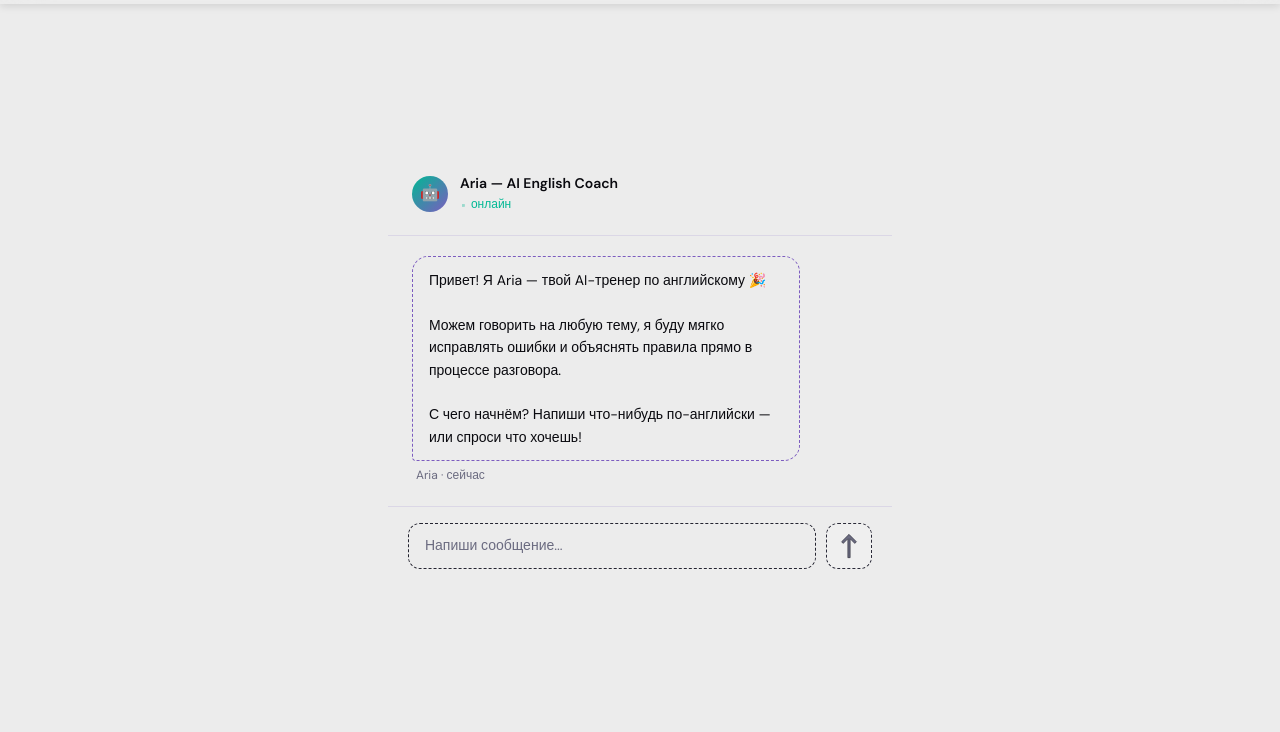
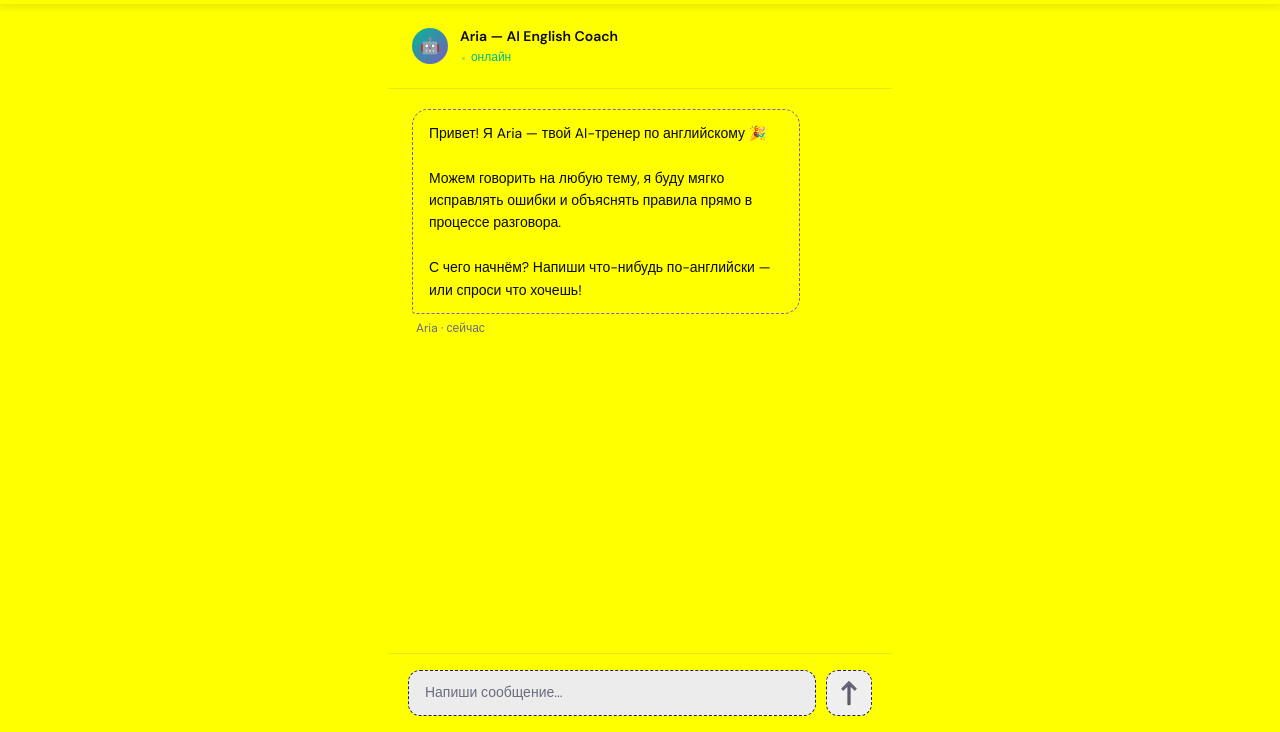
Before and after one commit to Azizbek2542/FLUENT_AI, a website: page docs/index.html in a window 1280 px wide. Shown: the part 68-800 px from the top of the page. Drawn offline with Linux system fonts and the light colour scheme.

Commit message:
Update style.css

```diff
--- a/docs/style.css
+++ b/docs/style.css
@@ -170,13 +170,13 @@ nav{
 }
 
 .hero {
-    min-height: 100vh;
+    min-height: 100dvh;
+    background: yellow;
     display: grid;
     gap: 0;
     padding-top: 73px;
     overflow: hidden;
     justify-content: center;
-    align-items: center;
 }
 
 .logo{font-family:var(--serif);font-size:24px;color:var(--ink);text-decoration:none;letter-spacing:-.5px}
```
